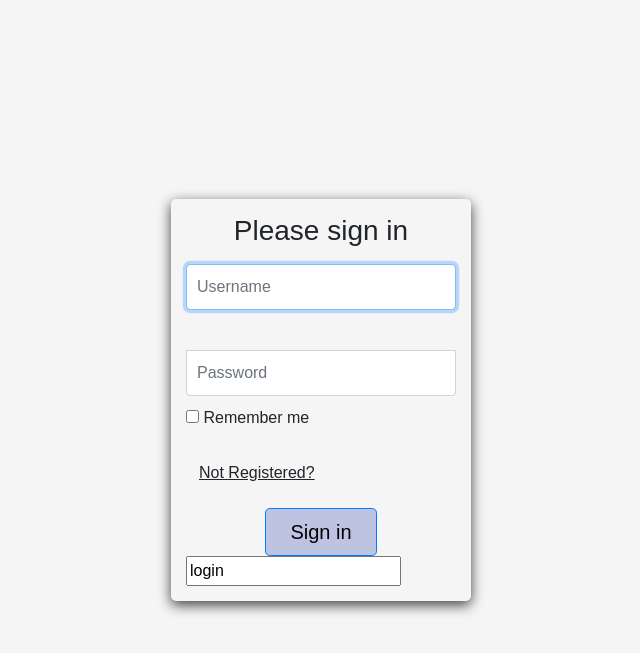
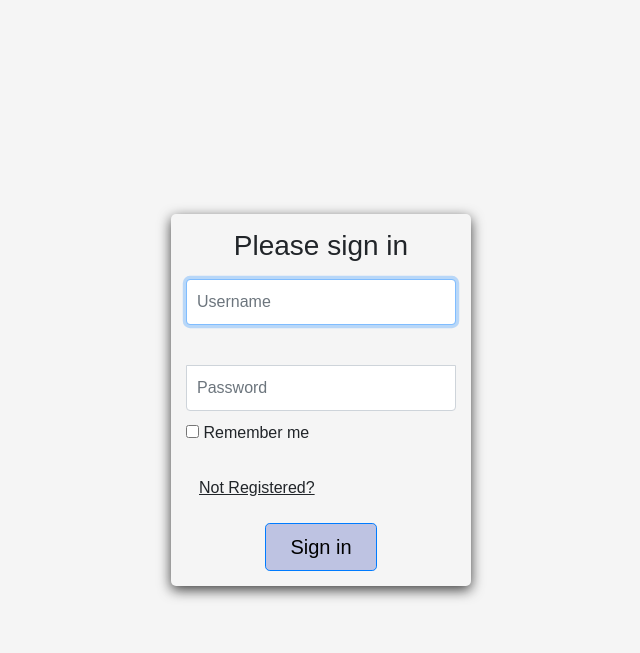
Before and after one commit to berni23/employee-management-with-php, a PHP site: page / in a window 1280 px wide. Shown: the top 653 px of the page, without its empty margins (319-959 px from the left). Run offline with PHP 8.4, Linux system fonts and the light colour scheme; some libraries are stand-ins or nearby versions.

Commit message:
merge with moha

```diff
--- a/assets/css/login.css
+++ b/assets/css/login.css
@@ -76,3 +76,7 @@ body {
 #registerButton:hover {
     color: blue;
 }
+
+.hidden {
+    display: none;
+}
--- a/src/library/employeeManager.php
+++ b/src/library/employeeManager.php
@@ -91,6 +91,7 @@ function updateEmployee(array $updateEmployee)
             $newEmployee["city"] = $updateEmployee[$keys[$i]];
         }
     }
+
     $string = file_get_contents("../../resources/employees.json");
     $employees = json_decode($string, true);
     //$employee = json_decode($employee, true);
--- a/src/library/loginManager.php
+++ b/src/library/loginManager.php
@@ -1,4 +1,6 @@
 <?php
+session_start();
+
 function validateLogin($userName, $password)
 {
     $string = file_get_contents("../../resources/users.json");
@@ -12,11 +14,15 @@
                 $_SESSION["userName"] = $user["name"];
                 $_SESSION["uid"] = $users["userId"];
                 $_SESSION["email"] = $users["email"];
+
+
                 header("Location: ../dashboard.php");
             }
         }
     }
 }
+
+
 function logOut()
 {
     unset($_SESSION["userName"]);
```
Lines whose indentation alone changed are shown as unchanged.
